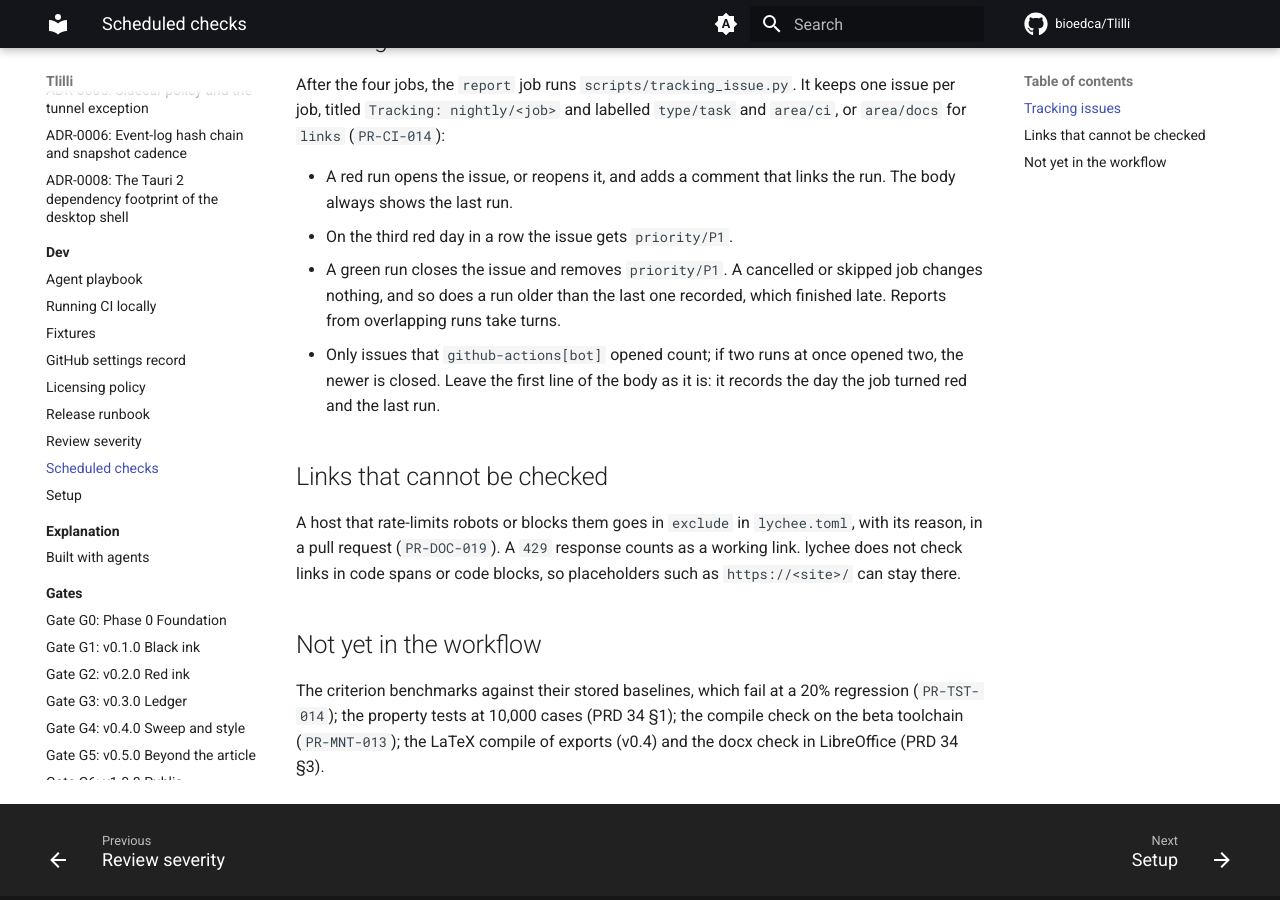
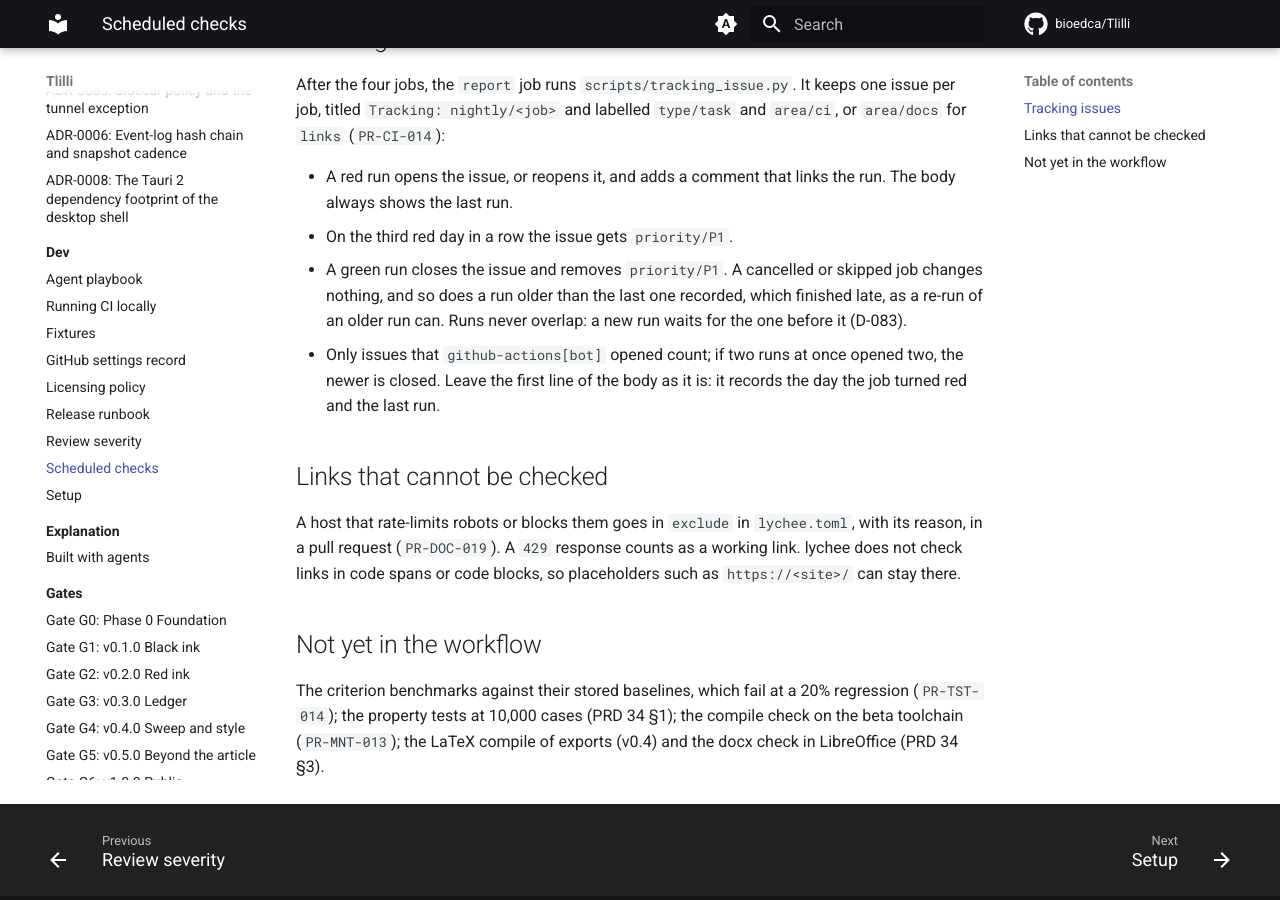
Before and after one commit to bioedca/Tlilli, an MkDocs documentation site: the page built from docs/dev/scheduled-checks.md, in a window 1280 px wide and 900 px high, scrolled down 766 px. Built offline with MkDocs 1.6.1 and Material for MkDocs 9.7.7, drawn with Linux system fonts in a browser that asks for light colours; comment, search, counter and statistics services are not loaded.

Commit message:
ci(ci): run the nightly checks one run at a time
Reports from overlapping nightly runs raced on their tracking issues:
the issues API has no compare-and-set, and serializing the report job
alone let a burst of runs drop a queued report (Codex on pull request
87). nightly.yml now has one concurrency group without
cancel-in-progress, so a run waits for the one before it, and a newer
pending run may replace an older pending one, which checks the same or
an older main. PR-CI-015 now allows this for the scheduled checks as
for the analysis-only workflows (D-083, the maintainer's choice).
The report job's own group goes; the run-id guard stays for re-runs.

Signed-off-by: bioedca <131809205+bioedca@users.noreply.github.com>

```diff
--- a/docs/dev/scheduled-checks.md
+++ b/docs/dev/scheduled-checks.md
@@ -15,7 +15,7 @@ After the four jobs, the `report` job runs `scripts/tracking_issue.py`. It keeps
 
 - A red run opens the issue, or reopens it, and adds a comment that links the run. The body always shows the last run.
 - On the third red day in a row the issue gets `priority/P1`.
-- A green run closes the issue and removes `priority/P1`. A cancelled or skipped job changes nothing, and so does a run older than the last one recorded, which finished late. Reports from overlapping runs take turns.
+- A green run closes the issue and removes `priority/P1`. A cancelled or skipped job changes nothing, and so does a run older than the last one recorded, which finished late, as a re-run of an older run can. Runs never overlap: a new run waits for the one before it (D-083).
 - Only issues that `github-actions[bot]` opened count; if two runs at once opened two, the newer is closed. Leave the first line of the body as it is: it records the day the job turned red and the last run.
 
 ## Links that cannot be checked
```
Also changed, not shown: docs/prd/33-ci-cd.md (+1 -1 lines), docs/prd/41-risks-and-decision-log.md (+1 -0 lines), 1 other file.
